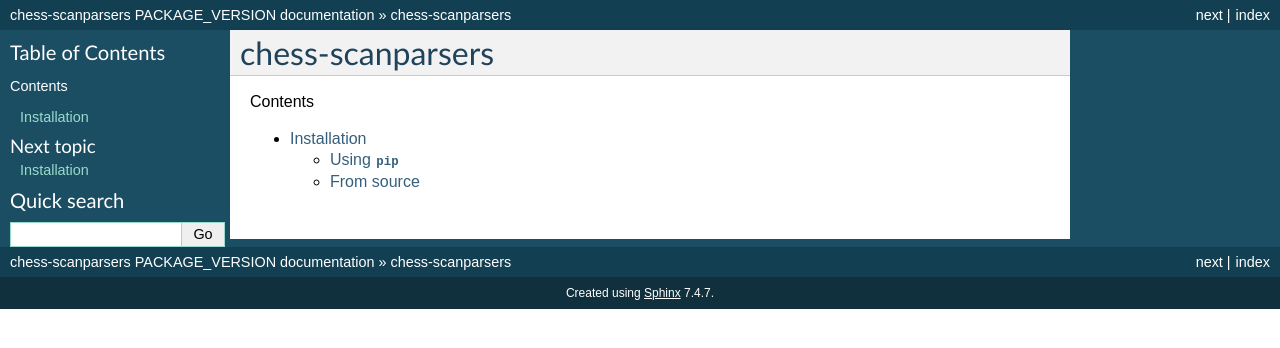
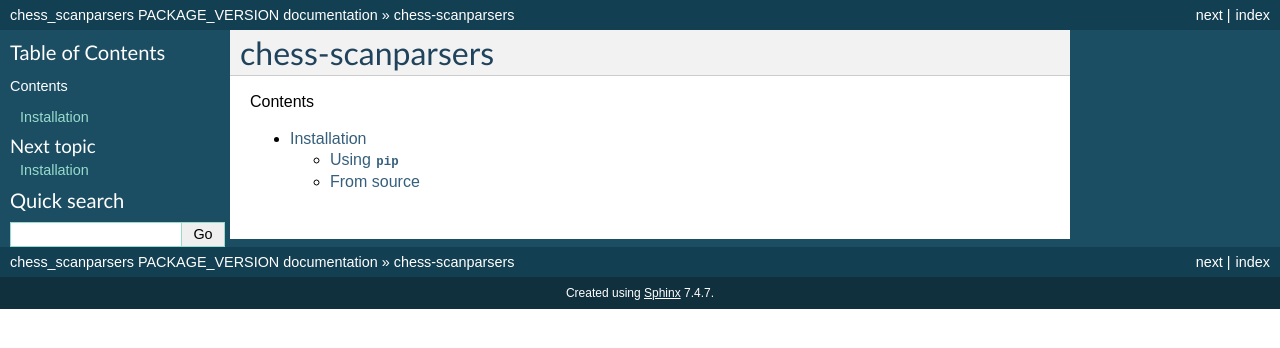
Before and after one commit to CHESSComputing/chess-scanparsers, a Sphinx documentation site: the page built from docs/index.md, in a window 1280 px wide. Shown: the top 348 px of the page. Built offline with Sphinx 7.4.7, drawn with Linux system fonts in a browser that asks for light colours; pages that are not in the unit, such as notebooks, are missing from menus.

```diff
--- a/docs/conf.py
+++ b/docs/conf.py
@@ -6,7 +6,7 @@
 # -- Project information -----------------------------------------------------
 # https://www.sphinx-doc.org/en/master/usage/configuration.html#project-information
 
-project = 'chess-scanparsers'
+project = 'chess_scanparsers'
 copyright = '2024 CHESSComputing'
 author = 'K. Soloway, R. Verberg'
 release = 'PACKAGE_VERSION'
@@ -20,7 +20,7 @@ extensions = [
     'sphinxarg.ext'
 ]
 autodoc2_packages = [
-    '../chess-scanparsers'
+    '../chess_scanparsers'
 ]
 autodoc2_render_plugin = 'myst'
 myst_enable_extensions = ['fieldlist']
```
